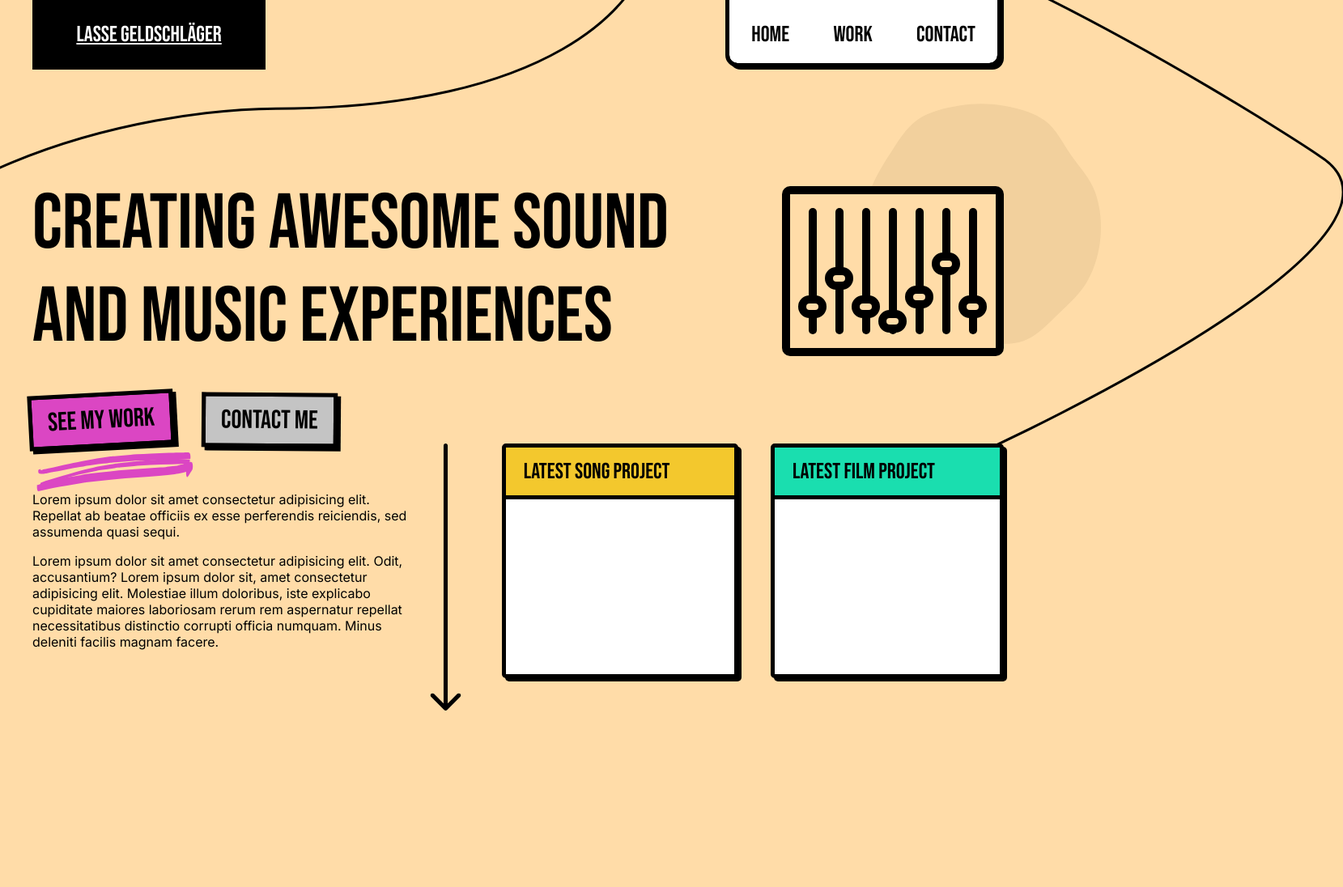
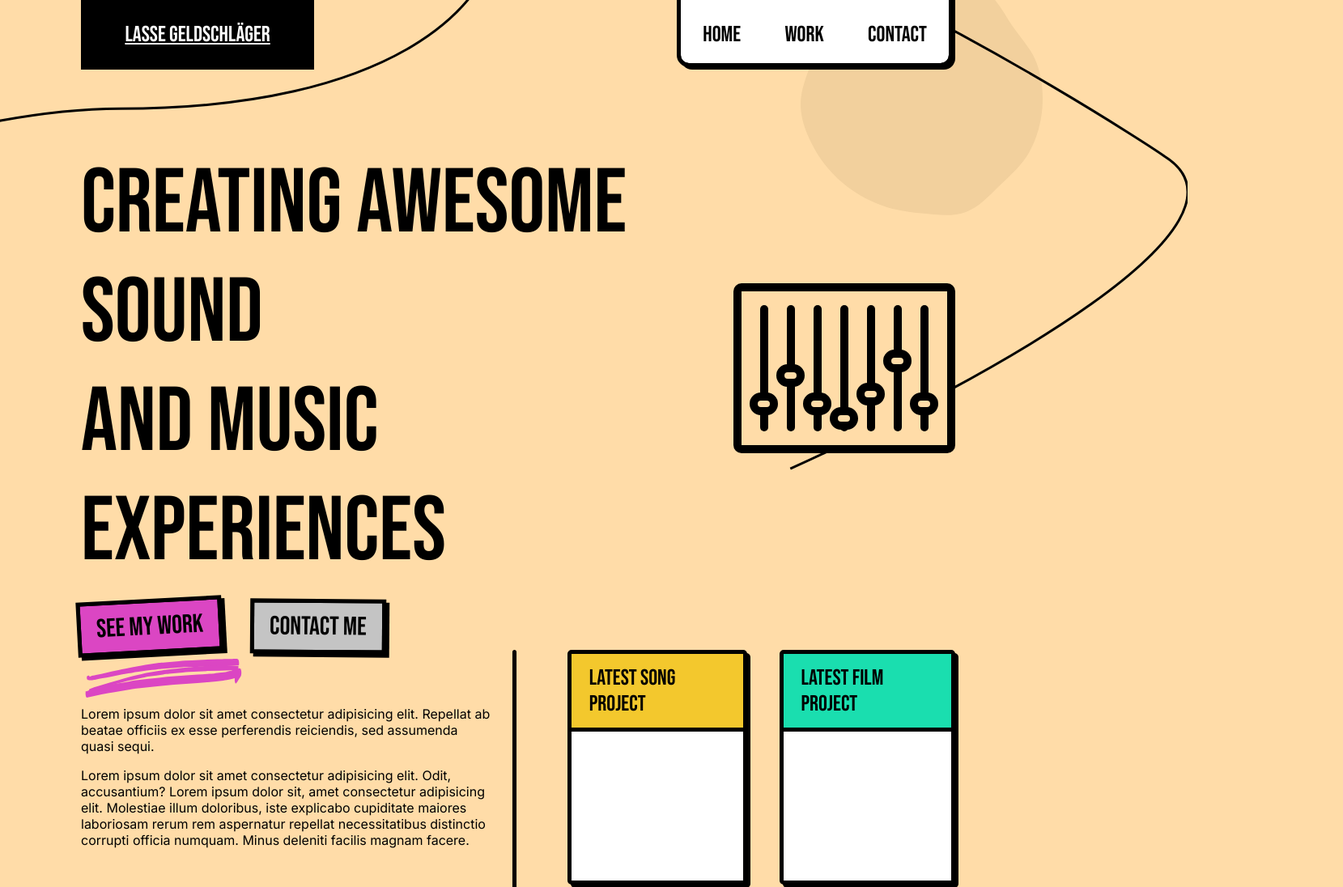
Before and after one commit to LeonGeldsch/lasse-portfolio, a plain HTML site: page index.html in a window 1280 px wide. Shown: the top 1096 px of the page at 81% size, 1659 px wide, since content can reach past the window. Drawn offline with nearby package versions, Linux system fonts and the light colour scheme.

Commit message:
updated some styles

```diff
--- a/css/style.css
+++ b/css/style.css
@@ -9,7 +9,7 @@
     --grey: #C4C4C4;
     --yellow: #F3C82D;
     --turquoise: #1ADEAF;
-    --underline-animation-duration: .7s;
+    --underline-animation-duration: 1s;
 }
 
 * {
@@ -46,7 +46,7 @@ h1, h2, h3, h4, h5, a, button {
 }
 
 h1 {
-    font-size: 6rem;
+    font-size: 7rem;
 }
 
 h2 {
@@ -80,7 +80,7 @@ input::placeholder, textarea::placeholder {
     color: var(--white);
 }
 
-main, section {
+section {
     margin: 0 auto;
     max-width: 1200px;
 }
@@ -133,14 +133,14 @@ img {
 
 .landing-page {
     height: clamp(0px, 100vh, 1000px);
-    padding-top: 220px;
+    padding-top: 185px;
     display: flex;
     flex-direction: column;
     justify-content: space-between;
 }
 
 .page-container {
-    padding: 0 40px;
+    padding: 0 100px;
 }
 
 .navbar {
@@ -149,8 +149,7 @@ img {
     z-index: 1;
 }
 .navbar-container {
-    margin: 0 auto;
-    max-width: 1200px;
+    margin: 0 100px;
     display: flex;
     justify-content: space-between;
 }
@@ -190,9 +189,12 @@ img {
     display: flex;
     width: 100%;
     justify-content: space-between;
-    margin-bottom: 40px;
+    margin-bottom: 20px;
 }
 
+.sound-mixer {
+    margin: 0 auto;
+}
 .sound-mixer svg {
     height: 100%;
 }
@@ -204,14 +206,14 @@ img {
 }
 
 .lp-text {
-    flex-basis: 40%;
+    flex-basis: 50%;
     display: flex;
     justify-content: center;
     flex-direction: column;
 }
 
 .arrow-down {
-    background-image: url(/img/arrow-down.svg);
+    background-image: url(../img/arrow-down.svg);
     background-position: center;
     background-repeat: no-repeat;
     background-size: contain;
@@ -334,7 +336,7 @@ button a {
     z-index: -1;
     width: auto;
     top: -130px;
-    left: 50%;
+    left: 35%;
     transform: translateX(-47%);
     height: 100%;
 }
@@ -345,6 +347,7 @@ button a {
 .card-wrapper {
     display: flex;
     gap: 40px;
+    margin-right: 4px;
 }
 
 .contact-form {
--- a/index.html
+++ b/index.html
@@ -6,9 +6,10 @@
     <meta name="viewport" content="width=device-width, initial-scale=1.0">
     <title>Lasse Geldschläger | Audio artist</title>
     <link rel="stylesheet" href="./css/style.css">
-    <script src="./js/scroll.js" defer></script>
     <script src="https://cdnjs.cloudflare.com/ajax/libs/gsap/3.10.4/gsap.min.js" defer></script>
     <script src="https://cdnjs.cloudflare.com/ajax/libs/gsap/3.10.4/Draggable.min.js" defer></script>
+    <script src="https://cdnjs.cloudflare.com/ajax/libs/gsap/3.10.4/ScrollTrigger.min.js" defer></script>
+    <script src="./js/scroll.js" defer></script>
     <script src="./js/mixer.js" defer></script>
 </head>
 <body>
```
Also changed, not shown: js/scroll.js (+22 -0 lines), test.html (deleted, +0 -47 lines).
